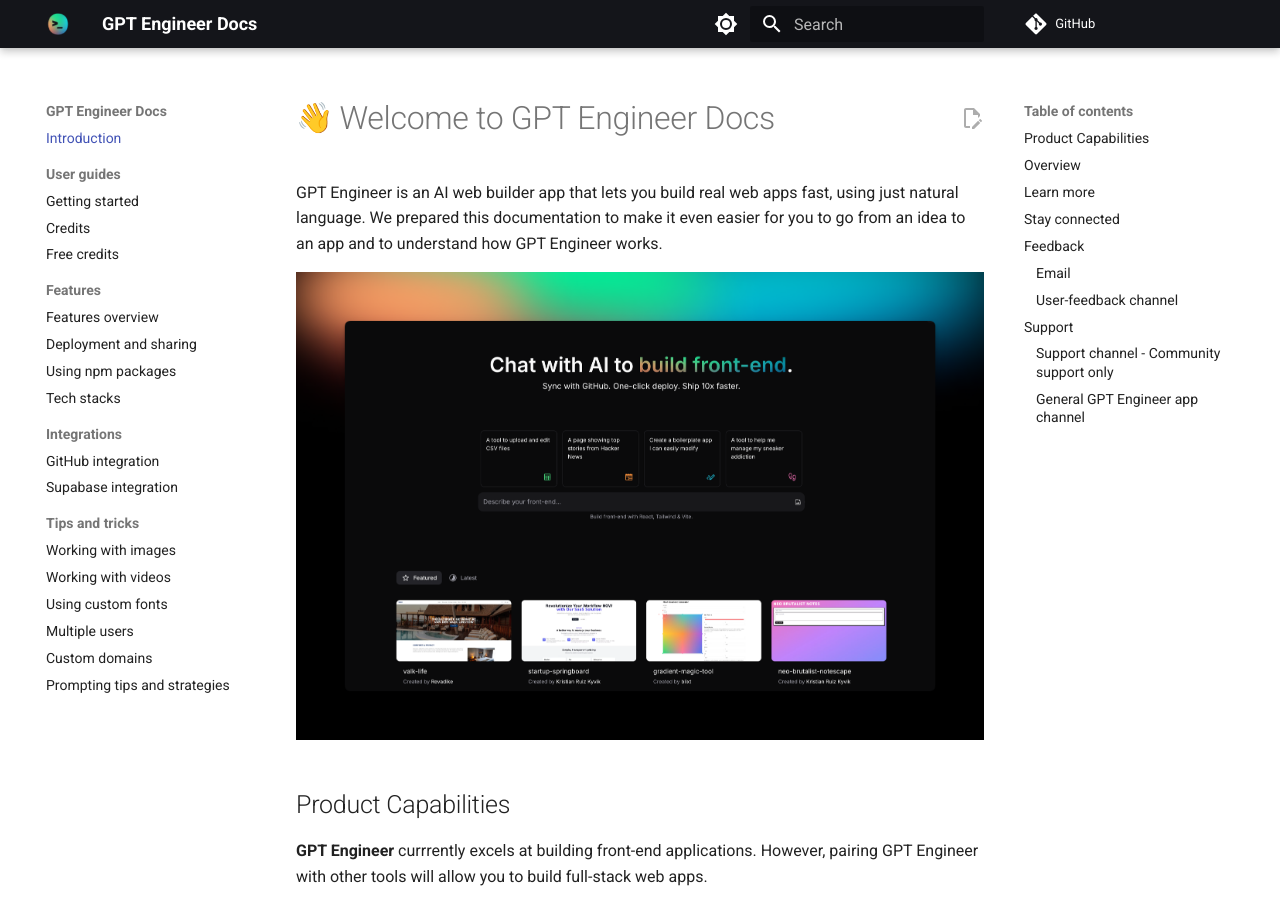
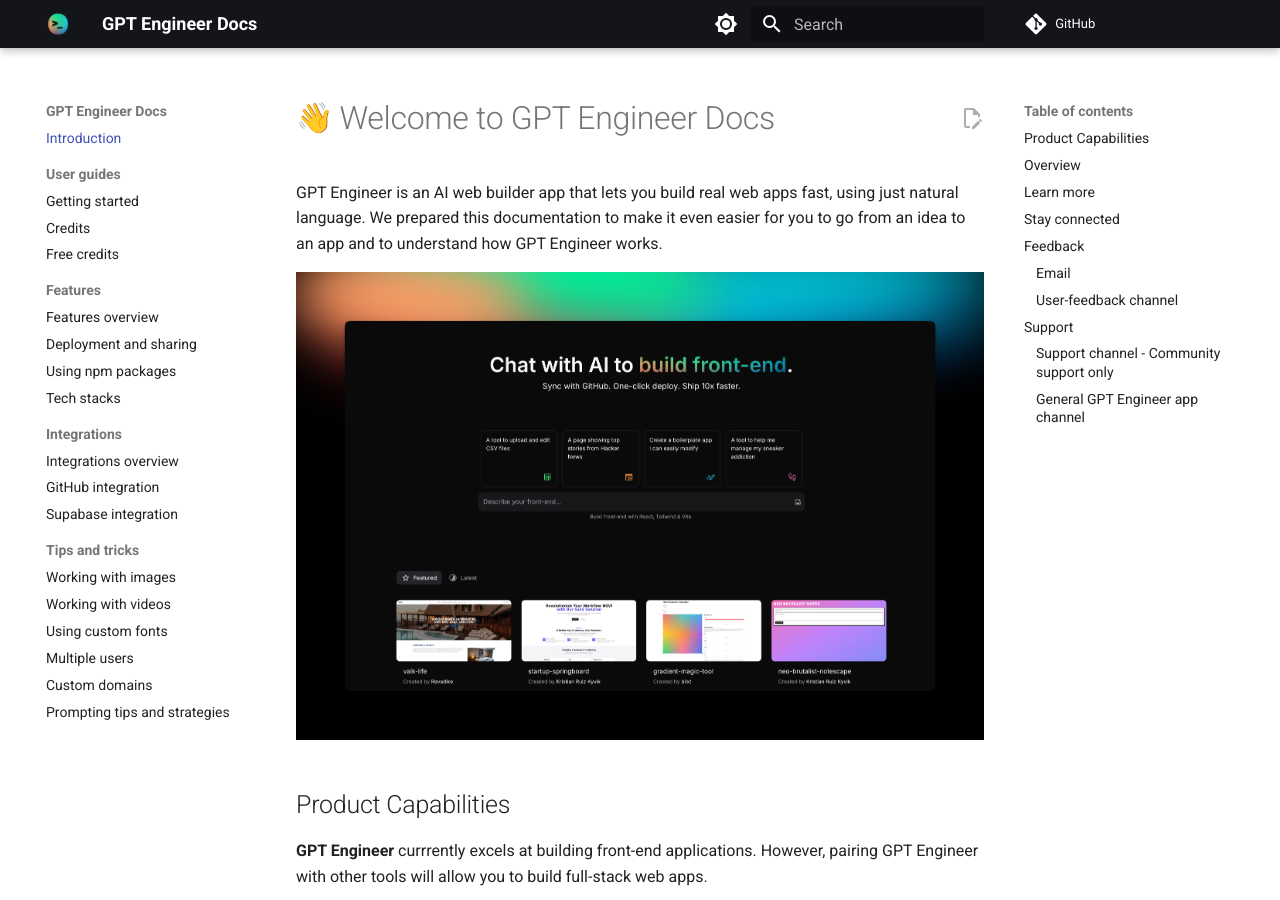
Before and after one commit to lovablelabs/docs, an MkDocs documentation site: the page built from src/index.md, in a window 1280 px wide and 900 px high. Built offline with MkDocs 1.6.1 and Material for MkDocs 9.7.7, drawn with Linux system fonts in a browser that asks for light colours; emoji names are drawn with the system emoji font; comment, search, counter and statistics services are not loaded.

Commit message:
Adds link to the integrations index in the sidebar

```diff
--- a/mkdocs.yml
+++ b/mkdocs.yml
@@ -23,6 +23,7 @@ nav:
     #- features/import-project.md
 
   - "Integrations":
+      - "Integrations overview": integrations/index.md
       - "GitHub integration": features/git-integration.md
       - "Supabase integration": integrations/supabase.md
 
```
Also changed, not shown: src/integrations/index.md (+2 -0 lines).
